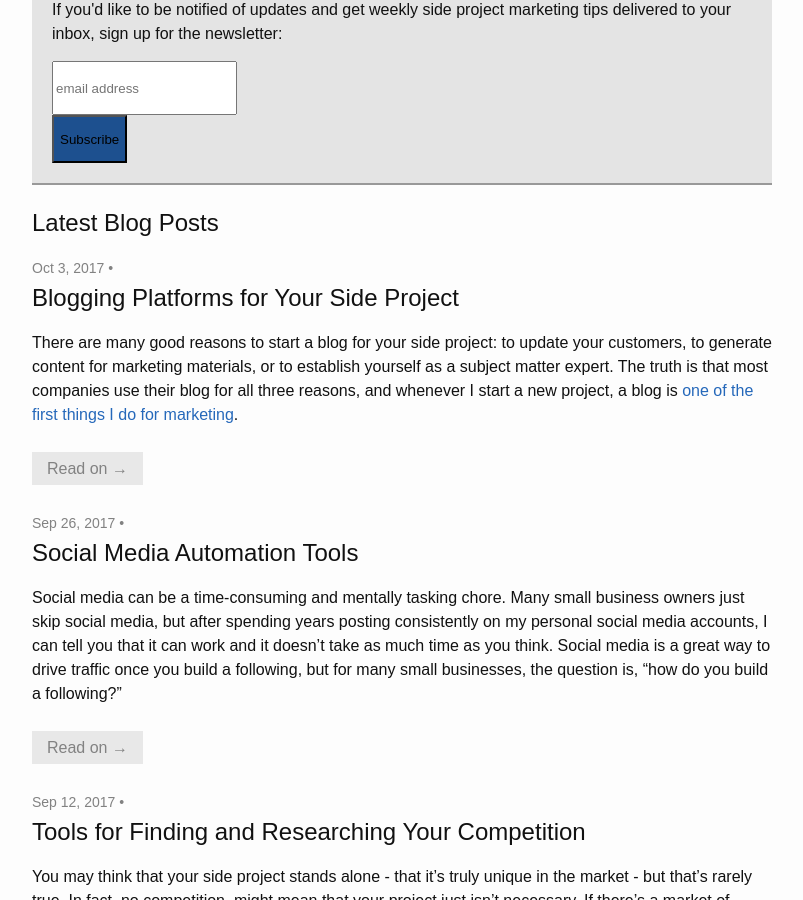
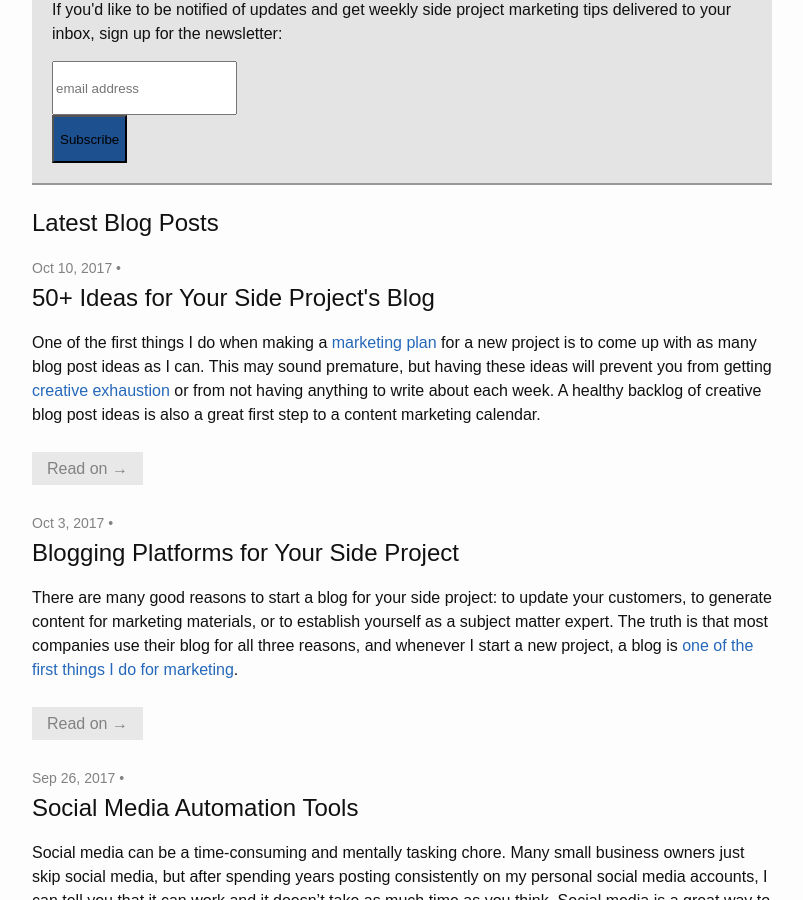
Before and after one commit to draftdev/startup-marketing-checklist, a Jekyll site: the page built from index.html, in a window 1280 px wide and 900 px high, scrolled down 912 px. Shown: the whole window, without its empty margins (238-1041 px from the left). Built offline with Jekyll 4.4.1, drawn with Linux system fonts in a browser that asks for light colours; the list of posts is cut into pages by our own code; comment, search, counter and statistics services are not loaded; some of the changed lines change nothing that is shown.

Commit message:
Adding blog post on ideas for blog

```diff
--- /dev/null
+++ b/_posts/2017-10-10-blog-post-ideas.markdown
@@ -0,0 +1,92 @@
+---
+layout: post
+title:  "50+ Ideas for Your Side Project's Blog"
+date:   2017-10-10
+author: Karl Hughes
+categories:
+  - guides
+---
+
+One of the first things I do when making a [marketing plan](/marketing-checklist) for a new project is to come up with as many blog post ideas as I can. This may sound premature, but having these ideas will prevent you from getting [creative exhaustion](http://www.writingandwellness.com/2015/09/08/battling-creative-exhaustion-how-to-refill-the-well/) or from not having anything to write about each week. A healthy backlog of creative blog post ideas is also a great first step to a content marketing calendar.
+
+![](https://i.imgur.com/oGQH846.jpg)
+
+Over the past few years, I've written a lot of blog posts and I've seen a lot of these ideas work for myself or someone else. When you have a blog topic brainstorming session, read over this list before you get started. It'll help to have some big-picture ideas that you can adapt to your niche.
+
+### Blog Post Ideas
+
+#### Product/service awareness
+
+- Highlight a little known feature of your product.
+- Highlight use cases for your product.
+- How to use/buy/setup your product.
+- Customer case study.
+- 10 ways to solve problem X (including your product).
+- Mythbusting a problem your product solves.
+- Compare/analyze your product to the competition's.
+- Do a screencast or record a video with your product.
+- Share an excerpt from an ebook, white paper, webinar, etc. with a call to action to download it.
+- Respond to frequently asked questions about your product.
+
+#### Interviews and surveys
+
+- Interview customers who are using your product.
+- Interview industry specialists.
+- Interview a competitor.
+- Interview a professor, recent graduate, or someone who just retired from your industry.
+- Interview speakers or sponsors at a conference.
+- Ask a question or conduct a poll on [Twitter](https://twitter.com/) and share the results.
+- Do a survey with Survey Monkey among your community members and create an infographic based on the results.
+- Get experts to offer a tip and do a round-up of their recommendations.
+- Feature guest posts from industry experts.
+
+#### List ideas
+
+- Compile a list of popular sites in your industry (be sure to notify them).
+- Sum up the year that was.
+- Compile the most popular blog posts on social media this month/year/week on your blog.
+- Compile the most popular blog posts on social media this month/year/week on other industry blogs.
+- Create a list of benefits for doing something.
+- Create a list of some things to avoid.
+- Find tips in other content, create a list of those tips and give links to those articles as the sources (just like this post).
+- Share a list of conference takeaways.
+- Collect the top motivational YouTube videos, ebooks, webinars or infographics  for your audience.
+- Collect Tweets from a webinar or conference hashtag, show them off with  Storify  and offer your own takeaways in the blog post.
+- Create a list of trends to watch.
+
+#### Thought leadership
+
+- Take a stand on a controversial issue.
+- Make a prediction related to your industry.
+- Industry trends commentary.
+- Side-by-side comparison of complementary company/service.
+- Review a book your customers should read.
+- Point out common mistakes in your industry and offer solutions on how to fix or avoid them.
+- Relate your content to a current event or a celebrity (eg: "5 \_\_\_\_ Lessons from Lady Gaga" or "What the Election Teaches Us About \_\_\_\_").
+- Take the contrarian position on someone else’s article that you disagree with.
+- Share your slides from a recent presentation.
+- Respond to industry research with your own perspective. Offer a fresh angle to spark conversation.
+- Do an in-depth case study about one company, or offer a few examples of how other companies do something successfully.
+- Offer industry takeaways about breaking news.
+
+#### Team/culture focus
+
+- Company culture, mission, or values.
+- Post about "What we’re not".
+- Create a music video for your company.
+- Feature the team or each member of the team.
+- Our stand on (current event).
+- Post photos from a recent event/conference.
+- Videos/photos of employees behind the scenes.
+- If someone gets promoted, talk about how/why they were successful.
+- Post about the current season or holiday.
+
+### Sources
+
+- [Indie Hackers Forum](https://www.indiehackers.com/forum/post/-KvxhTsIZl26ujOj7bL3)
+- [Buffer's Blog Post Ideas](https://blog.bufferapp.com/blogpost-ideas)
+- [Hubspot's Blog Post Ideas](https://blog.hubspot.com/blog/tabid/6307/bid/23973/41-fresh-blog-post-ideas-for-your-company-blog.aspx)
+
+-----
+
+Have your own ideas for coming up with blog post topics? Submit a suggestion as an issue on [Github](https://github.com/karllhughes/side-project-marketing/issues).
--- a/marketing-checklist.md
+++ b/marketing-checklist.md
@@ -117,16 +117,7 @@ The Side Project Marketing Checklist is a comprehensive, chronologically ordered
   - [Google Keyword Research](https://adwords.google.com/home/tools/keyword-planner/)
 
 - [ ] Create anchor posts or pages for keywords you'd like to rank for.
-- [ ] Have a blog post brainstorming session:
-
-  ##### Blog post ideas
-  - Little known features of your product.
-  - Highlight use cases for your product.
-  - Highlight customers who are using your product.
-  - Interview industry specialists.
-  - List of popular sites in your industry (be sure to notify them after you publish it!)
-  - See these lists of ideas from [Buffer](https://blog.bufferapp.com/blogpost-ideas) and [Hubspot](https://blog.hubspot.com/blog/tabid/6307/bid/23973/41-fresh-blog-post-ideas-for-your-company-blog.aspx).
-
+- [ ] Have a blog post brainstorming session (see this [big list of blog post ideas](/2017/blog-post-ideas)).
 - [ ] Add email signup form or link to all blog posts.
 - [ ] Add social media follow links to all blog posts.
 
```
